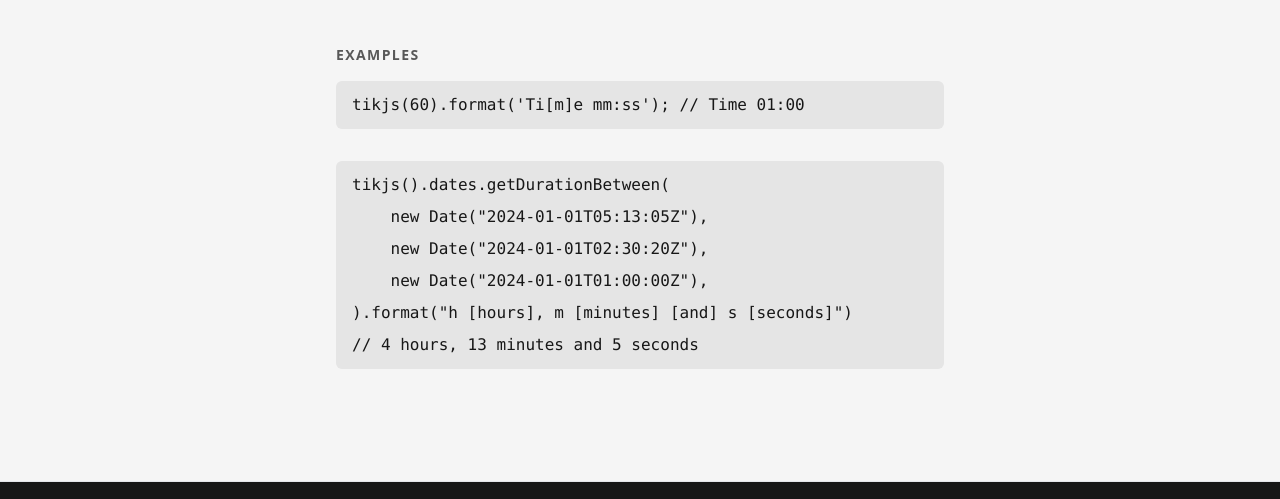
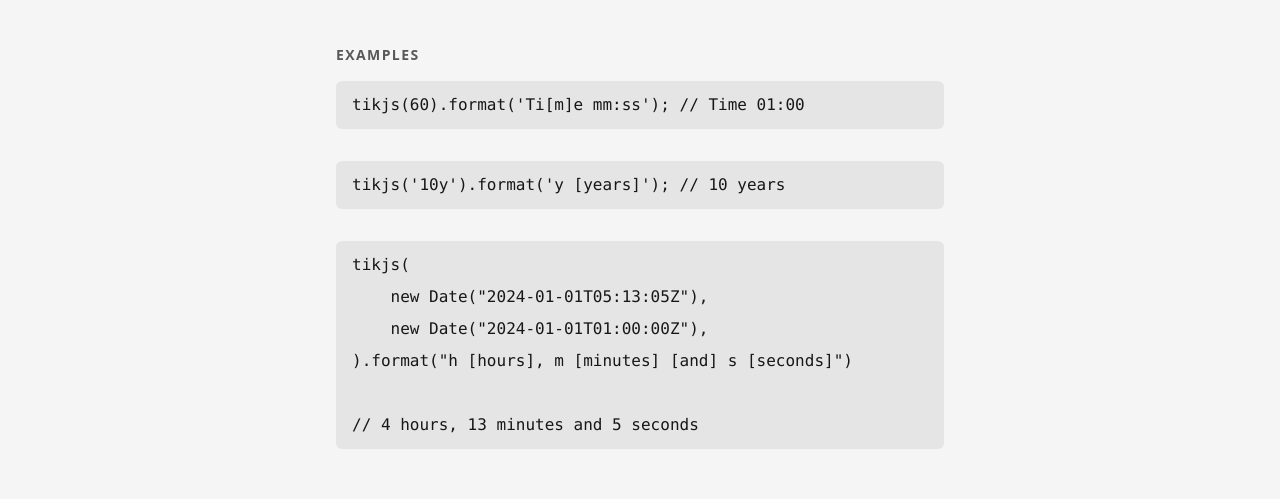
Before and after one commit to nascjoao/tikjs, a website: page docs/index.html in a window 1280 px wide. Shown: the part 1454-1953 px from the top of the page. Drawn offline with Linux system fonts and the light colour scheme.

Commit message:
docs(page): add new examples to page

```diff
--- a/docs/index.html
+++ b/docs/index.html
@@ -89,11 +89,14 @@
             <code
                 class="block whitespace-pre-wrap bg-neutral-200 dark:bg-neutral-800 py-2 px-4 rounded-md">tikjs(60).format('Ti[m]e mm:ss'); // Time 01:00</code>
             <br />
-            <code class="block whitespace-pre-wrap bg-neutral-200 dark:bg-neutral-800 py-2 px-4 rounded-md">tikjs().dates.getDurationBetween(
+            <code
+                class="block whitespace-pre-wrap bg-neutral-200 dark:bg-neutral-800 py-2 px-4 rounded-md">tikjs('10y').format('y [years]'); // 10 years</code>
+            <br />
+            <code class="block whitespace-pre-wrap bg-neutral-200 dark:bg-neutral-800 py-2 px-4 rounded-md">tikjs(
     new Date("2024-01-01T05:13:05Z"),
-    new Date("2024-01-01T02:30:20Z"),
     new Date("2024-01-01T01:00:00Z"),
 ).format("h [hours], m [minutes] [and] s [seconds]")
+
 // 4 hours, 13 minutes and 5 seconds
 </code>
         </section>
```
